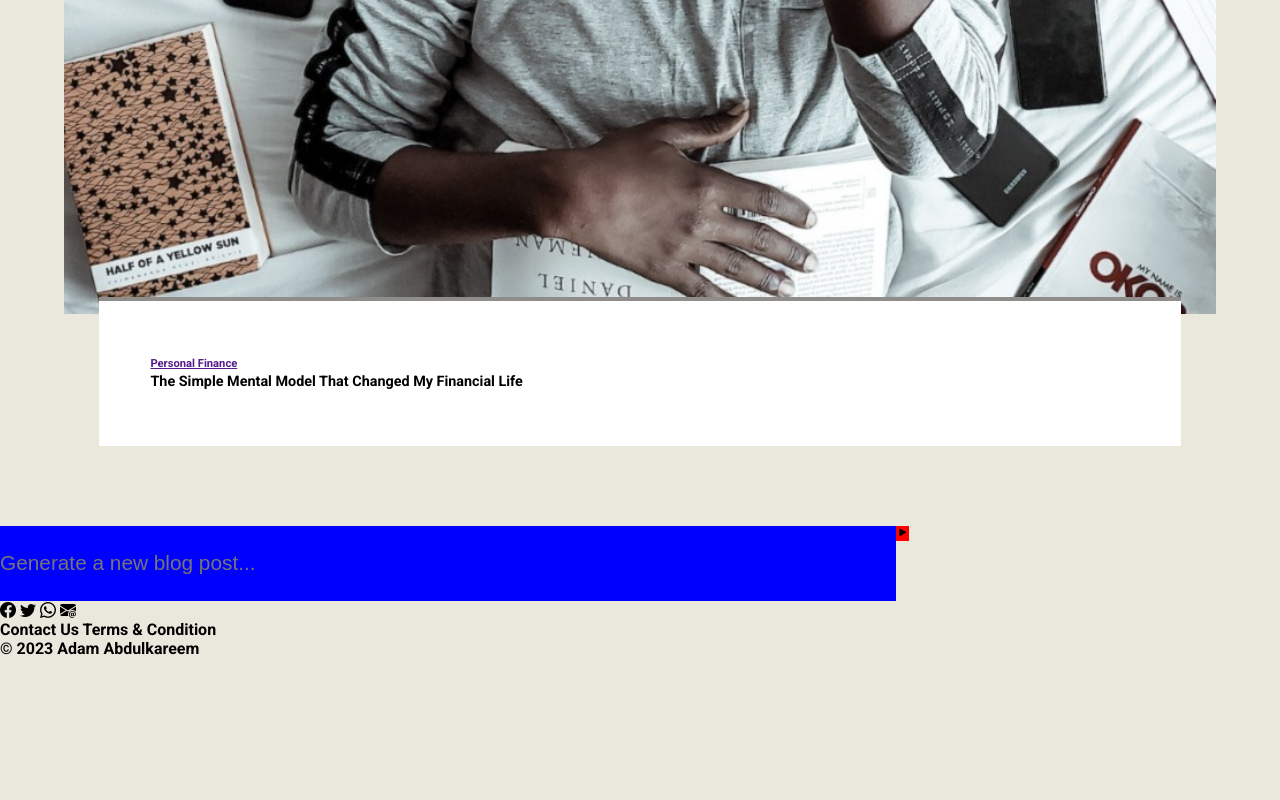
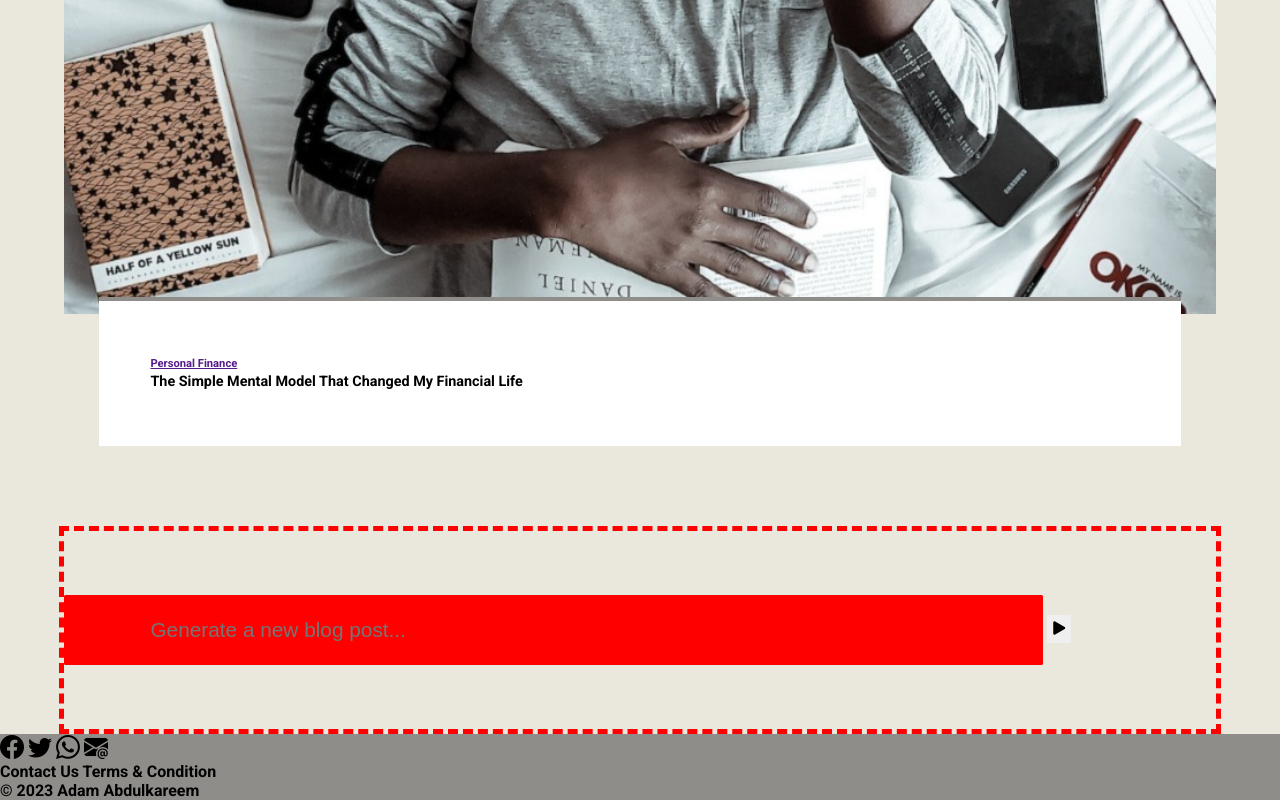
Before and after one commit to AdamAbdulkareem/BLOG-POST-WEBSITE, a website: page index.html in a window 1280 px wide. Shown: the part 10984-11784 px from the top of the page. Before the commit the page ends 11642 px from the top, so only its background shows below. Drawn offline with nearby package versions, Linux system fonts and the light colour scheme.

Commit message:
Modify all files

```diff
--- /dev/null
+++ b/package.json
@@ -0,0 +1,5 @@
+{
+  "dependencies": {
+    "bootstrap-icons": "^1.10.3"
+  }
+}
--- a/style.css
+++ b/style.css
@@ -5,11 +5,11 @@
     padding: 0;
     border: 0;
 }
-
-textarea,
 input {
     outline: none;
-    background-color: blue;
+    background-color: red;
+    border-radius: 0.1rem;
+    padding-inline: 7.5%;
 }
 
 body {
@@ -77,8 +77,10 @@ header {
 
 .generate {
     position: relative;
-    height: 10%;
-    /* border: 3px red dashed; */
+    width: 90%;
+    margin-inline: auto;
+    padding-block: 5%;
+    border: 5px red dashed;
 }
 
 .generate-prompt {
@@ -87,13 +89,16 @@ header {
     font-size: calc(16px + (24 - 16)*(100vw - 320px)/(1920 - 320));
 }
 
-imput {
-    border: 0;
-}
-
-.generate-btn {
+/* .generate-btn {
     position: absolute;
     right: 1;
     background: red;
-    /* border: 2px blue dashed; */
+    width: 10%;
+    height: 90%;
+} */
+.bi{
+    font-size: 1.5rem;
 }
+.contact{
+    background-color: #8E8D8A;
+}
```
Also changed, not shown: images/generate-blog-btn.svg (deleted), 1 other file.
